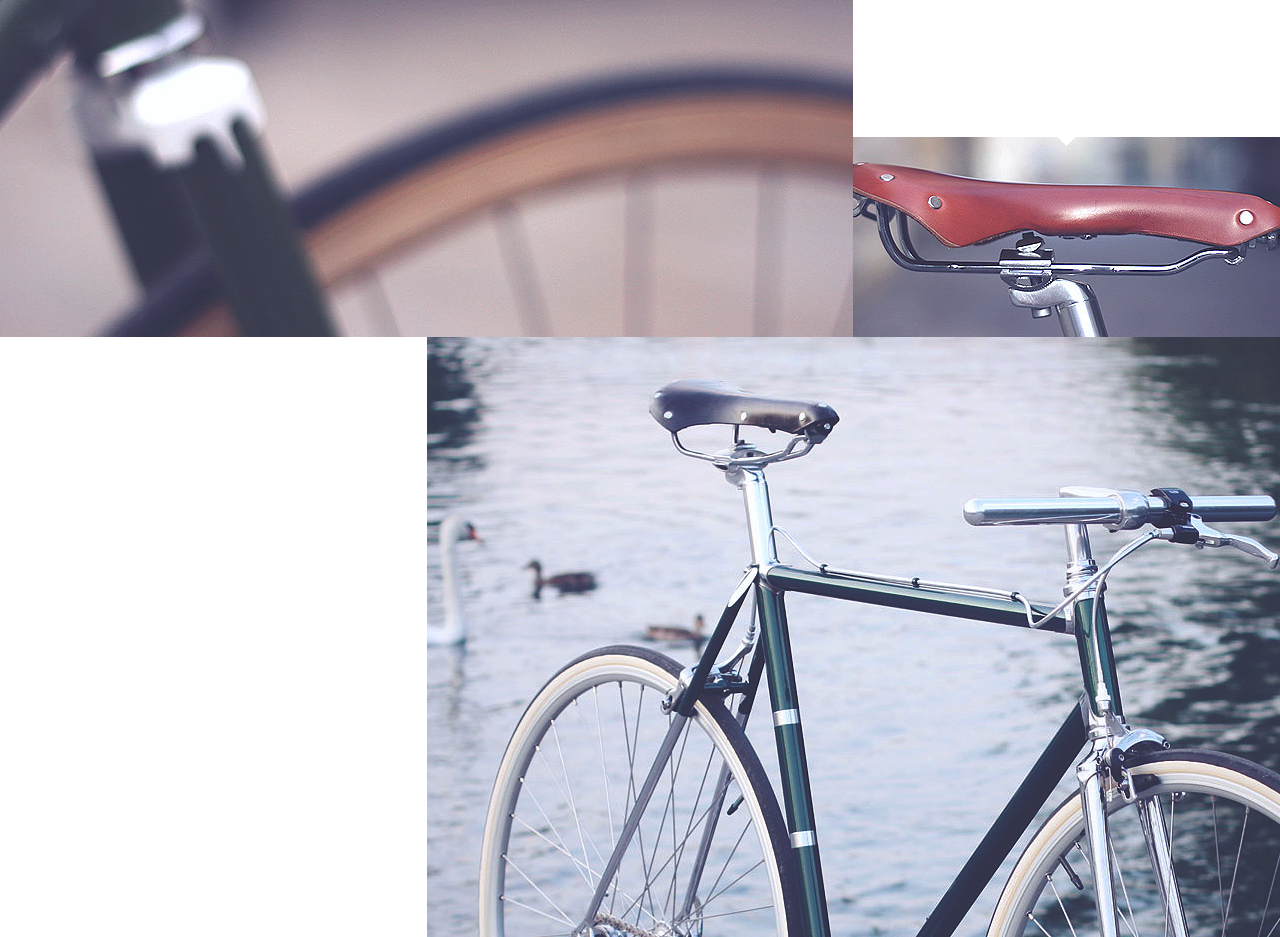
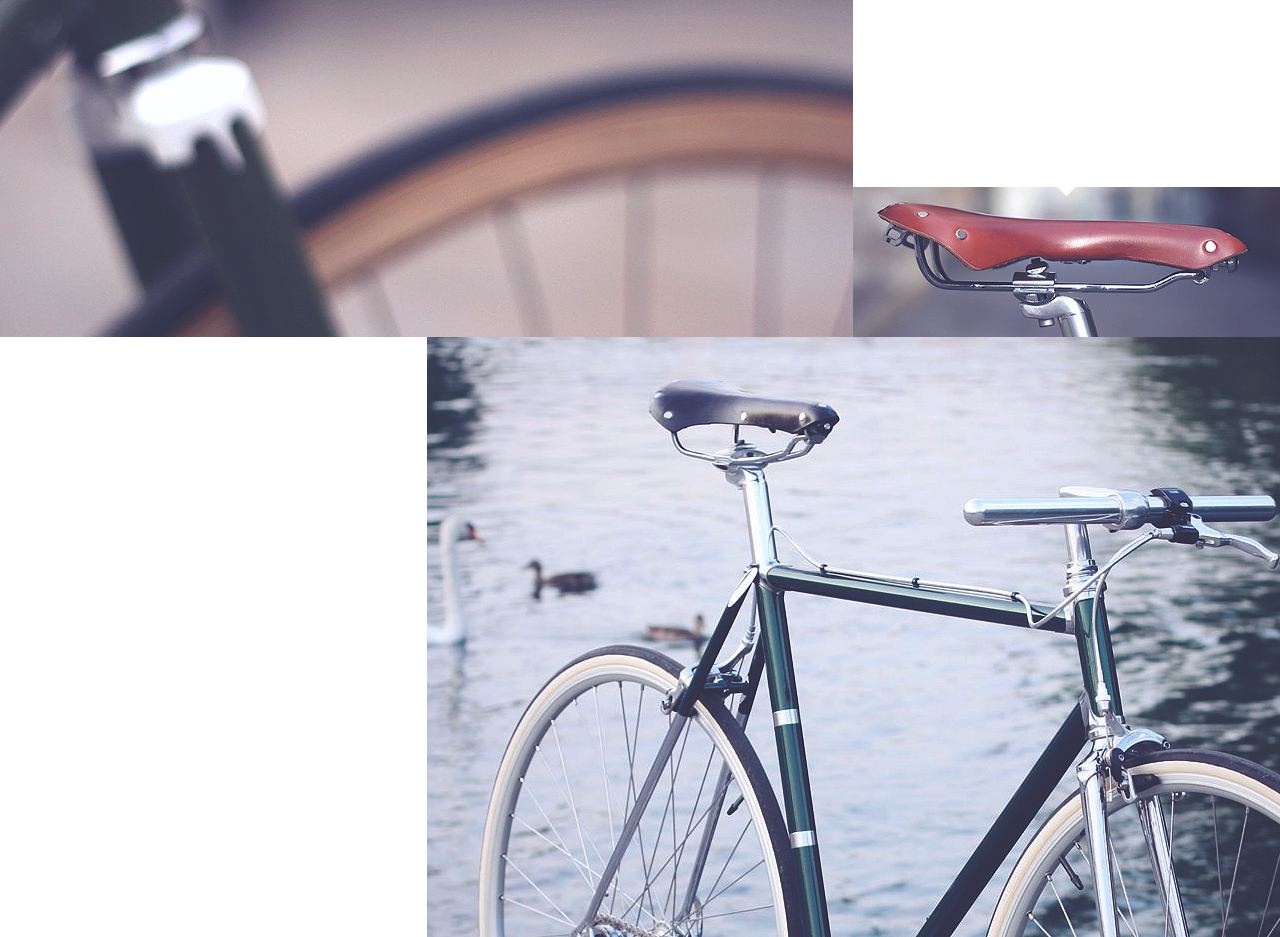
Before and after one commit to archi-dagac/archi-dagac.github.io, a plain HTML site: page index.html in a window 1280 px wide. Shown: the part 1580-2517 px from the top of the page. Drawn offline with nearby package versions, Linux system fonts and the light colour scheme.

Commit message:
Update index.html

```diff
--- a/index.html
+++ b/index.html
@@ -66,7 +66,7 @@
 						<p>Electrical & electronics engineering student and hobbyist with a strong field of interest. I am particularly interested in analog and digital electronics, embedded systems and automation technologies. My work and studies often involve microcontroller programming, sensor integration and prototyping. Additionally, I am passionate about emerging technologies such as the Internet of Things (IoT), mesh networking architectures and amateur radio systems, which allow for both innovation and hands-on exploration in wireless communication and device interconnectivity. I research and partially experiment with technologies like ESP32, ESP8266, LoRa modules and AMPR (Amateur Packet Radio), achieving practical skills with theoretical knowledge to build connected and responsive systems.</p>
 						<div class="thin-sep"></div>
 					</div>
-					<div class="small-featured-img seat-red">
+					<div class="small-featured-img2 seat-red">
 						<div class="arrow"></div>
 					</div>
 				</div>
```
